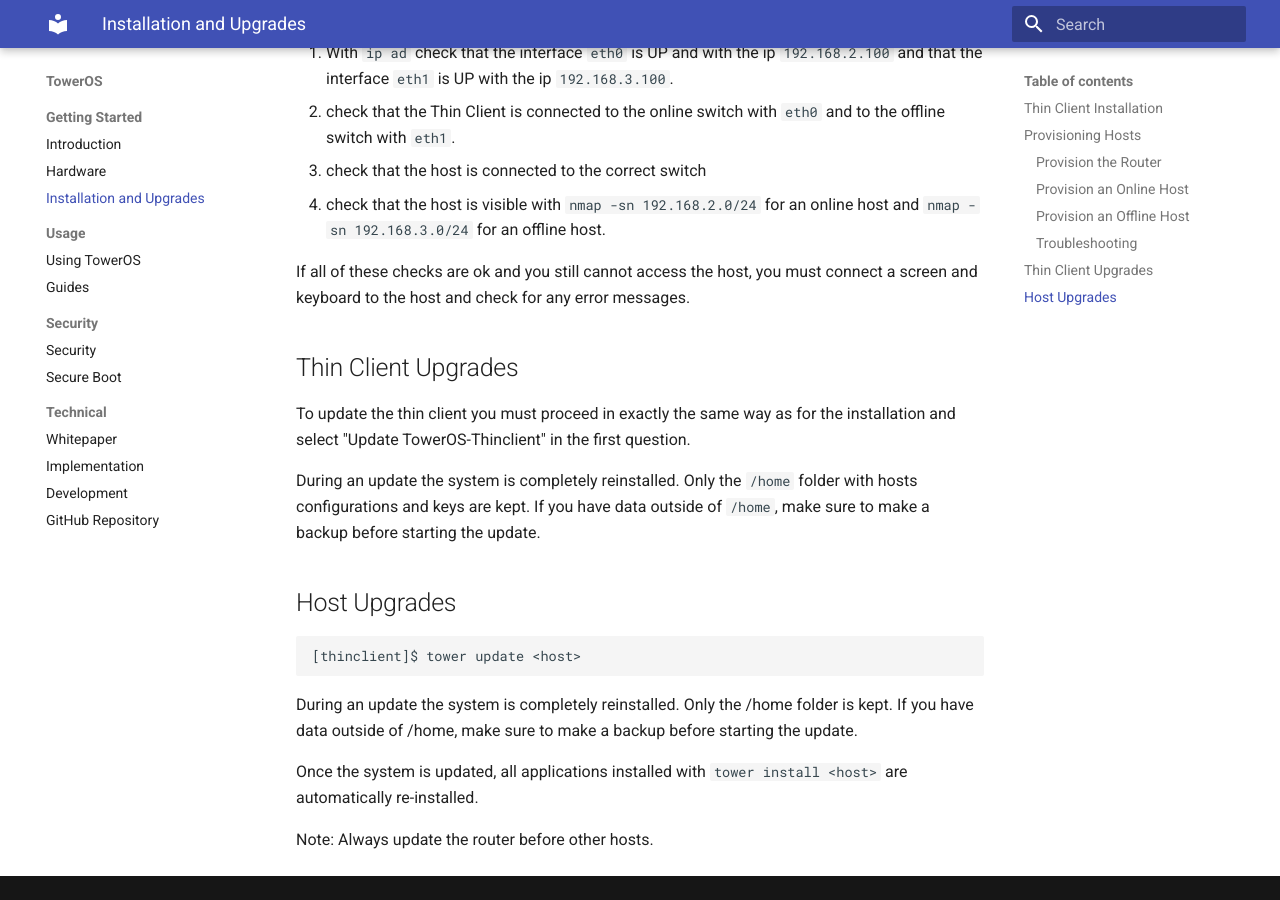
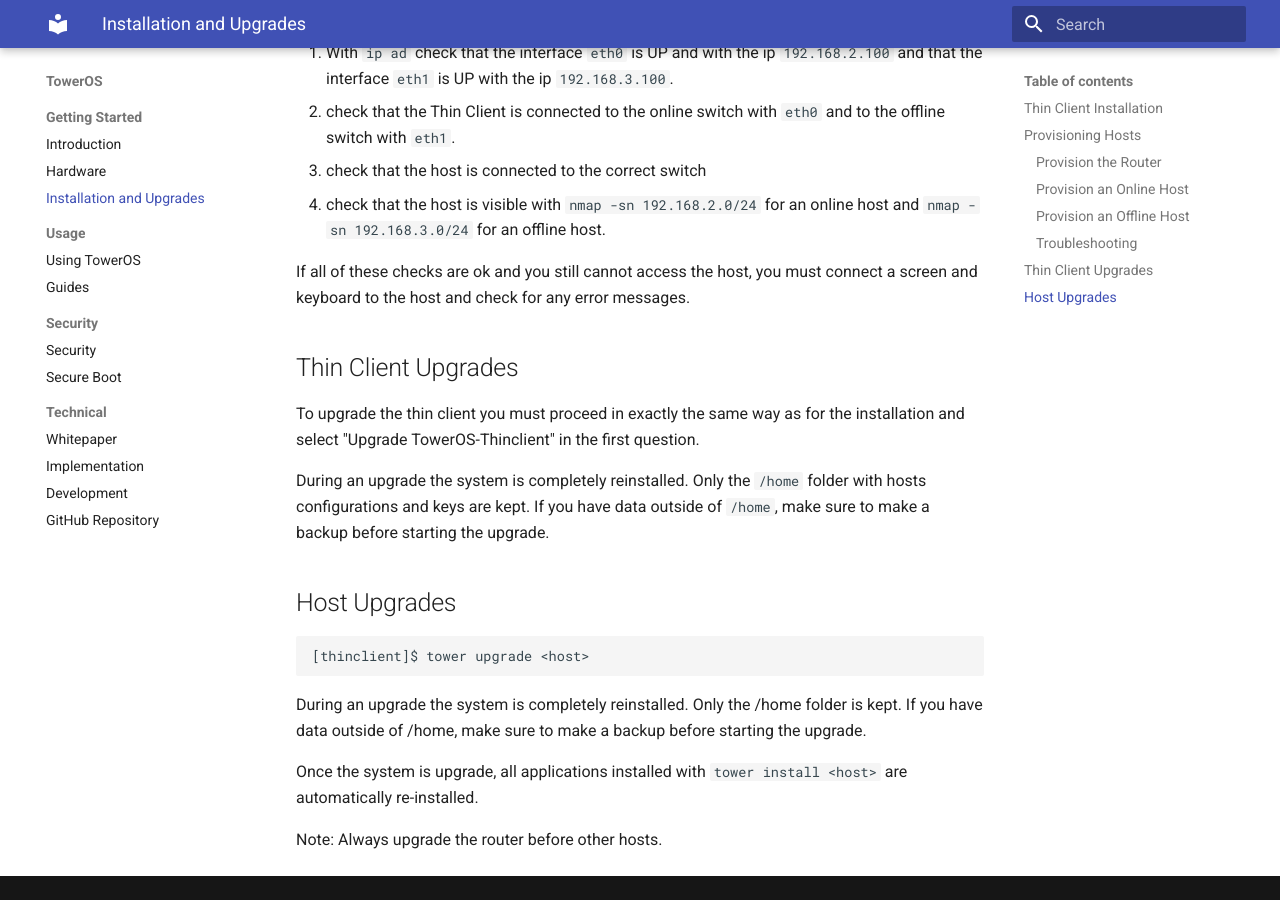
Before and after one commit to towercomputers/toweros, an MkDocs documentation site: the page built from docs/src/installation.md, in a window 1280 px wide and 900 px high, scrolled down 1688 px. Built offline with MkDocs 1.6.1 and Material for MkDocs 9.7.7, drawn with Linux system fonts in a browser that asks for light colours.

Commit message:
update -> upgrade

````diff
--- a/docs/src/installation.md
+++ b/docs/src/installation.md
@@ -63,19 +63,19 @@
 
 ## Thin Client Upgrades
 
-To update the thin client you must proceed in exactly the same way as for the installation and select "Update TowerOS-Thinclient" in the first question.
+To upgrade the thin client you must proceed in exactly the same way as for the installation and select "Upgrade TowerOS-Thinclient" in the first question.
 
-During an update the system is completely reinstalled. Only the `/home` folder with hosts configurations and keys are kept. If you have data outside of `/home`, make sure to make a backup before starting the update.
+During an upgrade the system is completely reinstalled. Only the `/home` folder with hosts configurations and keys are kept. If you have data outside of `/home`, make sure to make a backup before starting the upgrade.
 
 
 ## Host Upgrades
 
 ```
-[thinclient]$ tower update <host>
+[thinclient]$ tower upgrade <host>
 ```
 
-During an update the system is completely reinstalled. Only the /home folder is kept. If you have data outside of /home, make sure to make a backup before starting the update.
+During an upgrade the system is completely reinstalled. Only the /home folder is kept. If you have data outside of /home, make sure to make a backup before starting the upgrade.
 
-Once the system is updated, all applications installed with `tower install <host>` are automatically re-installed.
+Once the system is upgrade, all applications installed with `tower install <host>` are automatically re-installed.
 
-Note: Always update the router before other hosts.
+Note: Always upgrade the router before other hosts.
````
Also changed, not shown: 3 other files.
